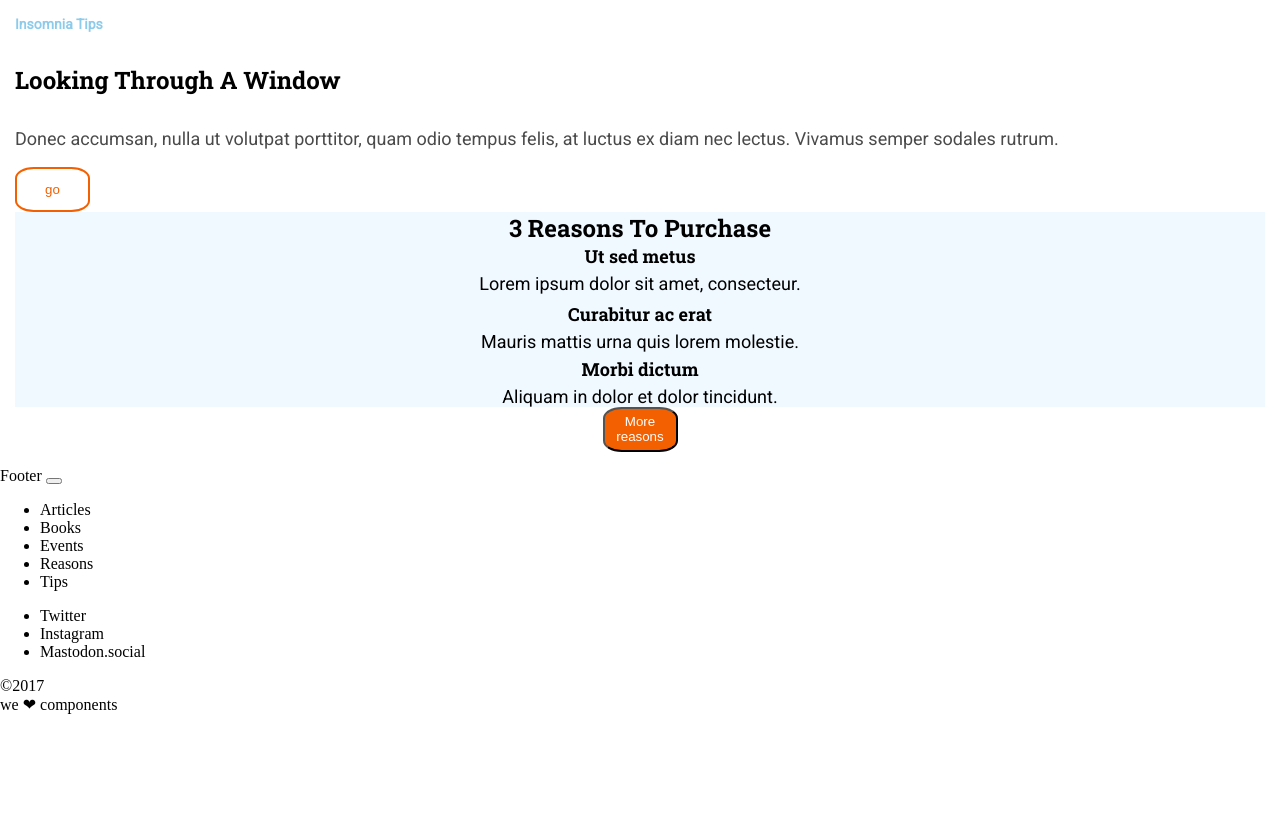
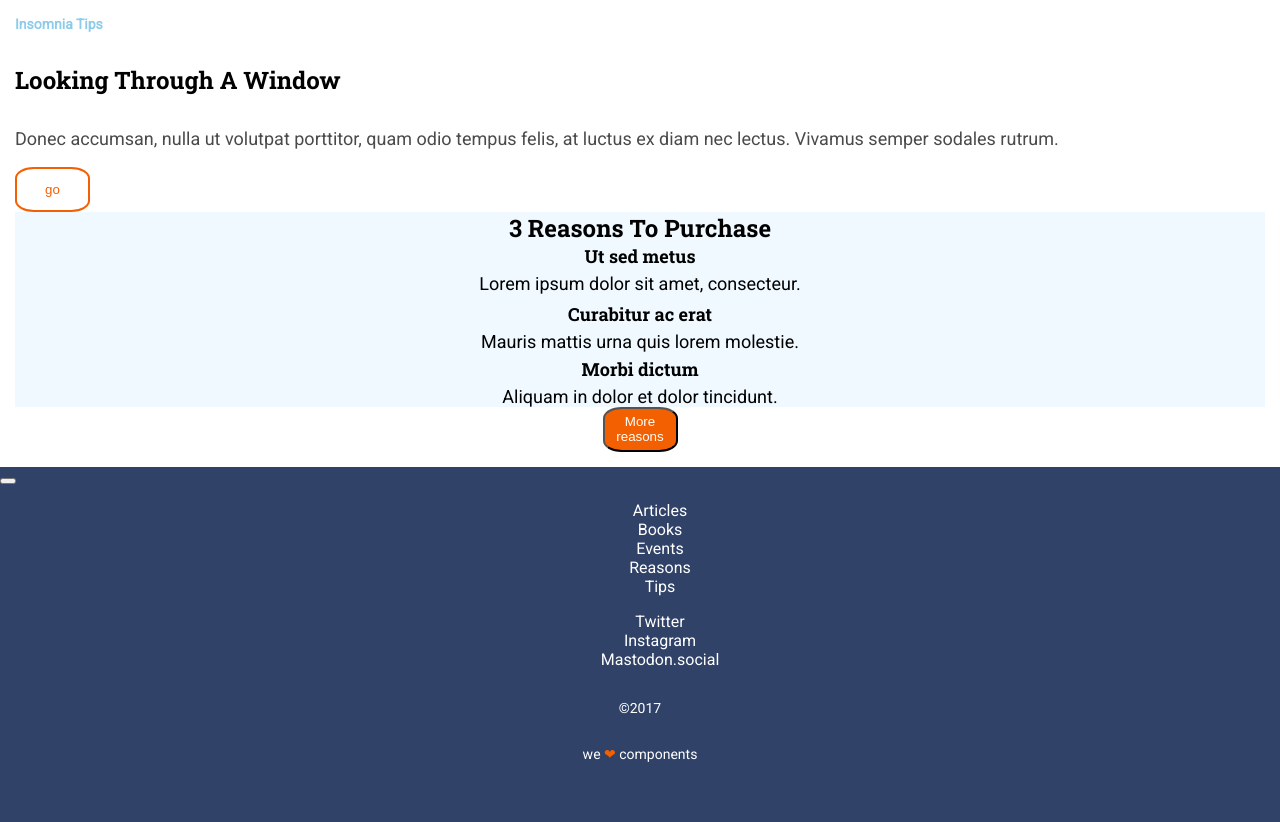
Before and after one commit to VictoriaDiro/f-m1-evaluacion-final-VictoriaDiro, a website: page public/index.html in a window 1280 px wide. Shown: the part 813-1635 px from the top of the page. Before the commit the page ends 1527 px from the top, so only its background shows below. Drawn offline with Linux system fonts and the light colour scheme.

Commit message:
add footer styles

```diff
--- a/_src/assets/scss/layout/_footer.scss
+++ b/_src/assets/scss/layout/_footer.scss
@@ -0,0 +1,49 @@
+.page__footer {
+    background-color: $color-dark-blue;
+}
+
+.footer__menu {
+    list-style: none;
+    display: flex;
+    flex-direction: column;
+    justify-content: center;
+    align-items: center;
+
+}
+
+.footer__menu-item {
+    color: $color-white;
+    font-family: $font-family-secondary;
+    font-size: $font-size-s;
+}
+
+.footer__rrss {
+    list-style: none;
+    display: flex;
+    flex-direction: column;
+    justify-content: center;
+    align-items: center;
+    color: $color-white;
+    font-family: $font-family-secondary;
+    font-size: $font-size-s;
+}
+
+.footer__copyrigth {
+    padding: 15px;
+    text-align: center;
+    color: $color-white;
+    font-family: $font-family-secondary;
+    font-size: $font-size-xs;
+}
+
+.footer__love {
+    padding: 15px 15px 60px 15px;
+    text-align: center;
+    color: $color-white;
+    font-family: $font-family-secondary;
+    font-size: $font-size-xs;
+}
+
+.heart {
+    color: $color-orange;
+}
--- a/public/index.html
+++ b/public/index.html
@@ -58,7 +58,7 @@
                 </div>
             </div>
         </main>
-        <footer class="page__footer">Footer
+        <footer class="page__footer">
             <button class="footer__button-up"></button>
             <ul class="footer__menu">
                 <li class="footer__menu-item">Articles</li>
@@ -73,7 +73,7 @@
                 <li class="footer__rrss-item">Mastodon.social</li>
             </ul>
             <div class="footer__copyrigth">©2017</div>
-            <div class="footer__love">we ❤︎ components</div>
+            <div class="footer__love">we <span class="heart">❤︎</span> components</div>
         </footer>
         </div>
     </body>
```
Also changed, not shown: _src/templates/partials/_footer.html (+3 -2 lines), public/assets/css/main.css, 1 other file.
